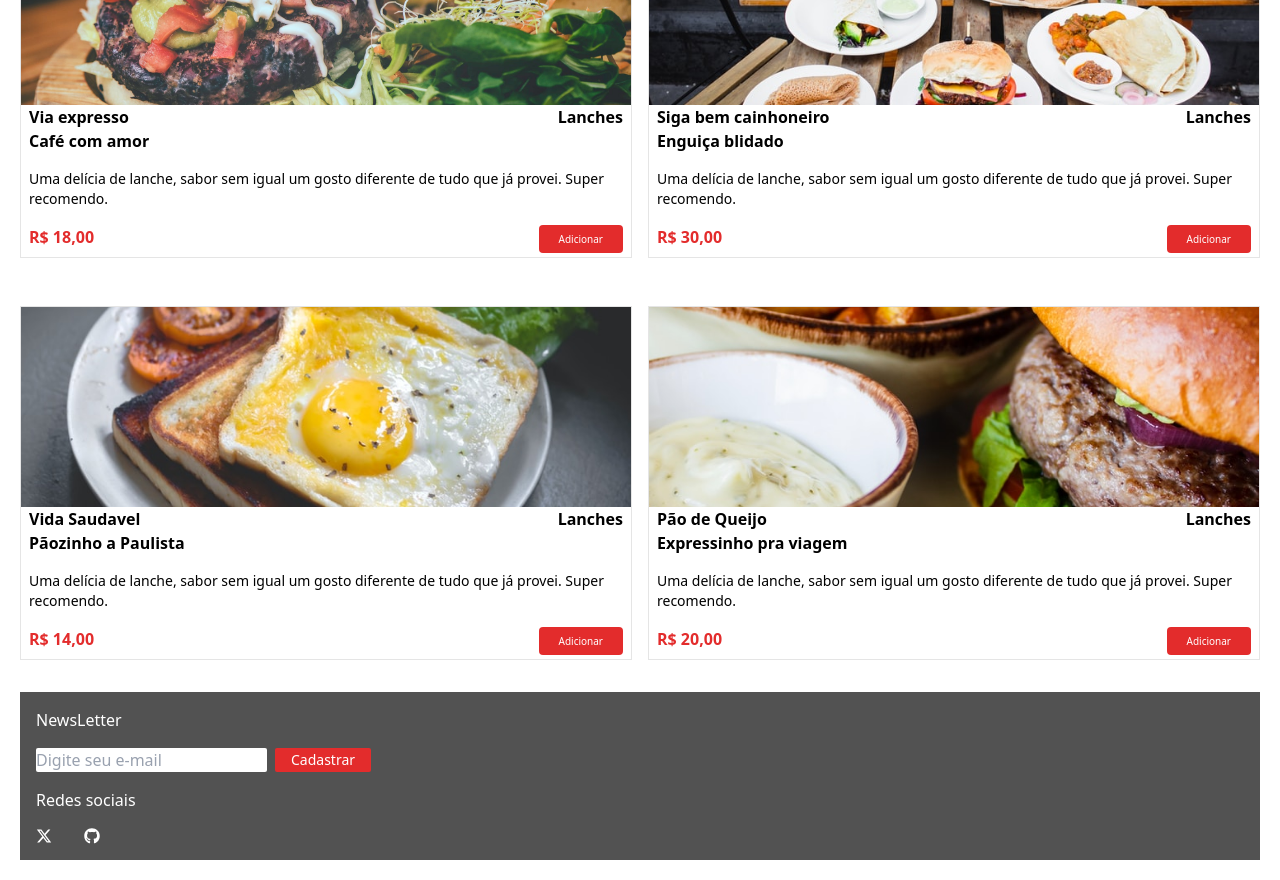
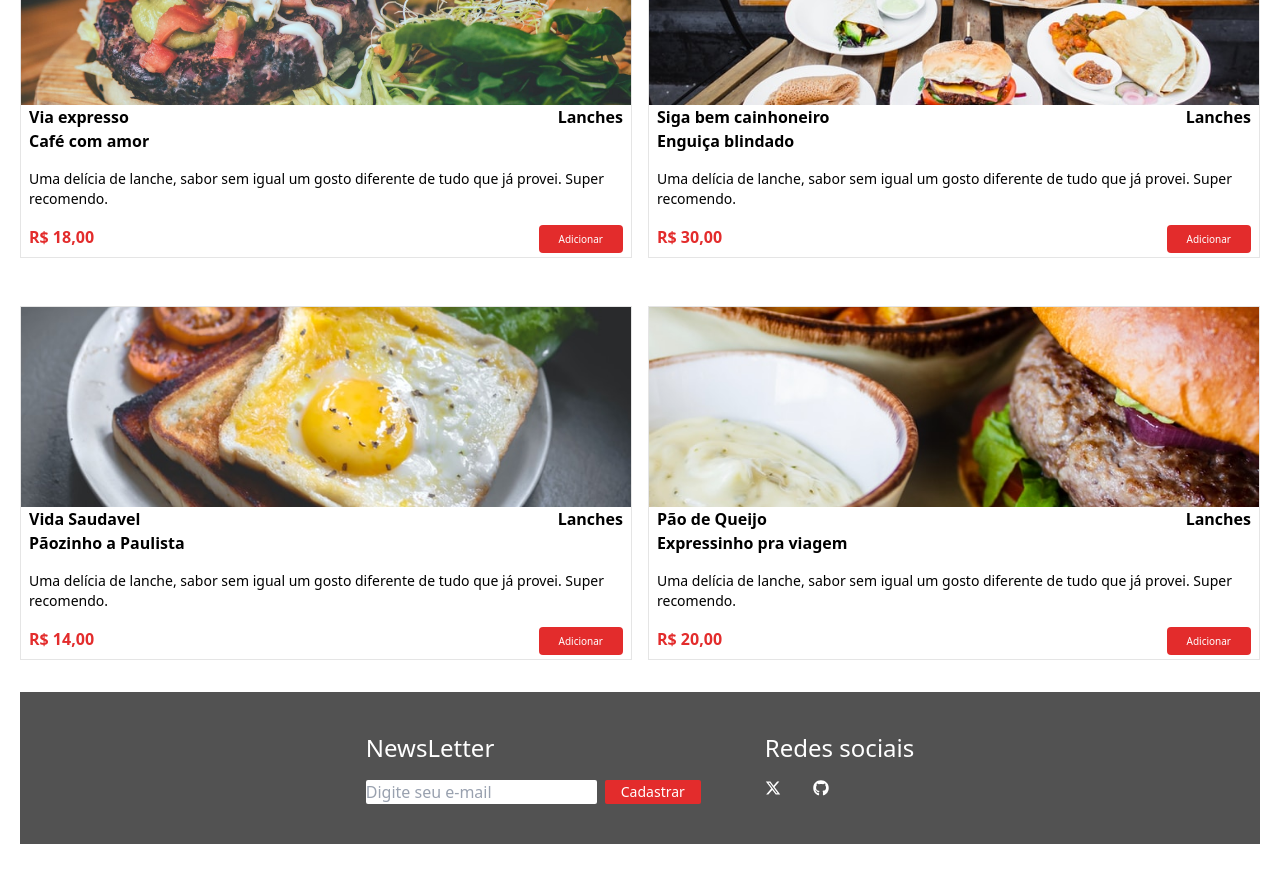
Before and after one commit to Paulo-Borges/devBurger, a React (Vite) app: page /lanches in a window 1280 px wide. Shown: the part 1840-2720 px from the top of the page. Built offline with nearby package versions, Linux system fonts and the light colour scheme.

Commit message:
feat: adicionando Footer md and 2xl

```diff
--- a/src/components/Footer.tsx
+++ b/src/components/Footer.tsx
@@ -4,8 +4,11 @@ import { FaXTwitter } from "react-icons/fa6";
 
 const Footer = () => {
   return (
-    <footer className=" bg-bg  w-full text-white flex flex-col gap-4 p-4">
-      <h2 className="justify-start items-start">NewsLetter</h2>
+    <footer className=" bg-bg  w-full text-white flex flex-col md:flex-row md:justify-center md:gap-16 md:p-10 gap-4 p-4">
+      <div>
+        <h2 className="justify-start items-start md:text-2xl md:mb-4">
+          NewsLetter
+        </h2>
         <div className="flex gap-2">
           <input
             type="text"
@@ -16,7 +19,9 @@ const Footer = () => {
             Cadastrar
           </button>
         </div>
-      <h2>Redes sociais</h2>
+      </div>
+      <div>
+        <h2 className="md:text-2xl md:mb-4">Redes sociais</h2>
         <div className="flex gap-8">
           <Link to="https://x.com/paulobo17118573" target="_blank">
             <FaXTwitter />
@@ -26,6 +31,7 @@ const Footer = () => {
             <FaGithub />
           </Link>
         </div>
+      </div>
     </footer>
   );
 };
--- a/src/routes/Lanches.tsx
+++ b/src/routes/Lanches.tsx
@@ -105,7 +105,7 @@ const Lanches = () => {
       imagem: "/hamb10.jpeg",
       marca: "Siga bem cainhoneiro",
       classe: "Lanches",
-      tipo: "Enguiça blidado",
+      tipo: "Enguiça blindado",
       argumento:
         "Uma delícia de lanche, sabor sem igual um gosto diferente de tudo que já provei. Super recomendo.",
       preco: "R$ 30,00",
```
Lines whose indentation alone changed are shown as unchanged.
